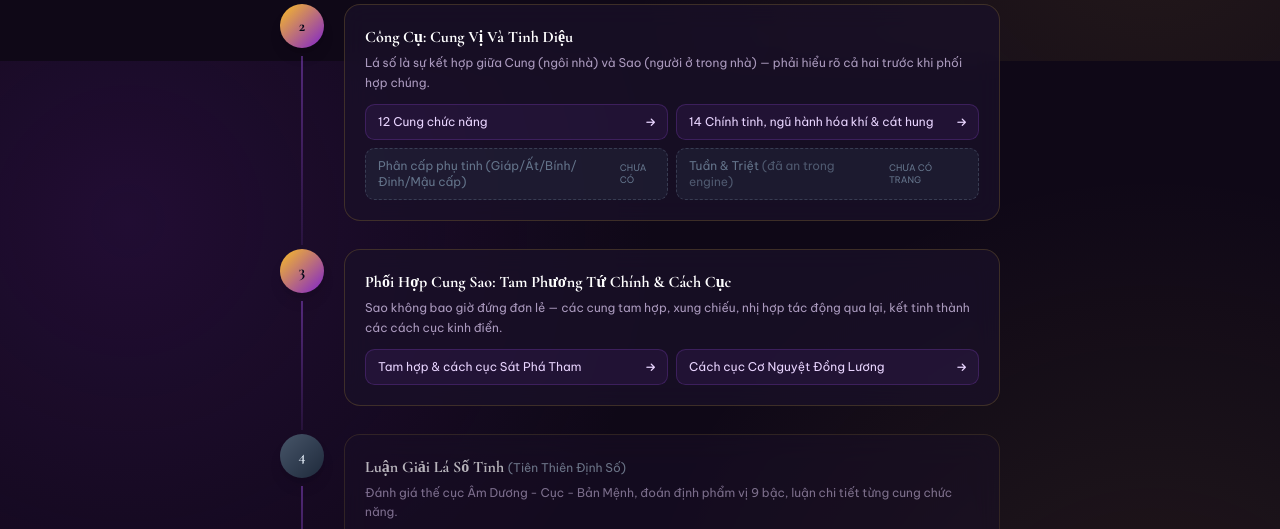
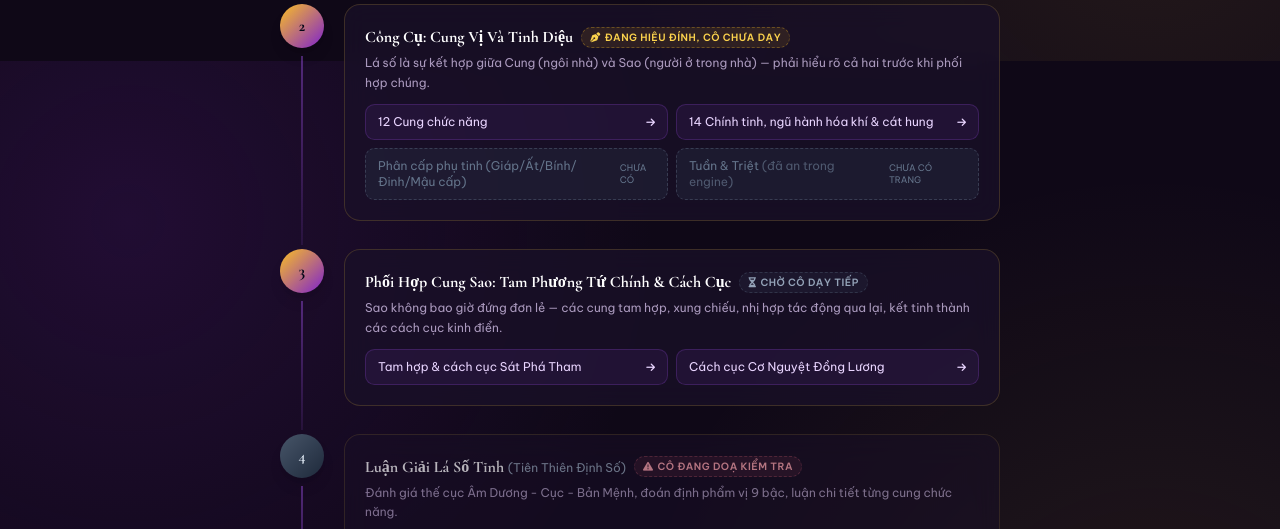
Before and after one commit to huv95/tuvi, a website: page index.html in a window 1280 px wide. Shown: the part 739-1268 px from the top of the page. Drawn offline with nearby package versions, Linux system fonts and the light colour scheme.

Commit message:
docs: thêm badge trạng thái bài học cho GĐ2/3/4 trên trang chủ
Nội dung Tử Vi trên trang đi theo tiến độ dạy thật, không phải tốc độ code:
GĐ2 đang hiệu đính, cô chưa dạy — GĐ3 chờ cô dạy tiếp — GĐ4 cô đang doạ
kiểm tra.

```diff
--- a/index.html
+++ b/index.html
@@ -157,7 +157,10 @@
                     <div class="w-0.5 flex-1 bg-gradient-to-b from-purple-500/40 to-purple-500/10 mt-2"></div>
                 </div>
                 <div class="glass-card rounded-2xl p-5 flex-1 mb-6">
-                    <h3 class="font-bold font-serif text-white mb-1">Công Cụ: Cung Vị Và Tinh Diệu</h3>
+                    <div class="flex items-center gap-2 flex-wrap mb-1">
+                        <h3 class="font-bold font-serif text-white">Công Cụ: Cung Vị Và Tinh Diệu</h3>
+                        <span class="text-[10px] font-semibold uppercase tracking-wider text-amber-300 bg-amber-400/10 border border-dashed border-amber-400/30 rounded-full px-2 py-0.5"><i class="fa-solid fa-pen-nib mr-1"></i>Đang hiệu đính, cô chưa dạy</span>
+                    </div>
                     <p class="text-xs text-purple-200/70 mb-3 leading-relaxed">Lá số là sự kết hợp giữa Cung (ngôi nhà) và Sao (người ở trong nhà) — phải hiểu rõ cả hai trước khi phối hợp chúng.</p>
                     <div class="grid sm:grid-cols-2 gap-2">
                         <a href="chinhtinh-chucnang.html" class="thanh-phan"><span>12 Cung chức năng</span><i class="fa-solid fa-arrow-right text-[10px]"></i></a>
@@ -175,7 +178,10 @@
                     <div class="w-0.5 flex-1 bg-gradient-to-b from-purple-500/40 to-purple-500/10 mt-2"></div>
                 </div>
                 <div class="glass-card rounded-2xl p-5 flex-1 mb-6">
-                    <h3 class="font-bold font-serif text-white mb-1">Phối Hợp Cung Sao: Tam Phương Tứ Chính & Cách Cục</h3>
+                    <div class="flex items-center gap-2 flex-wrap mb-1">
+                        <h3 class="font-bold font-serif text-white">Phối Hợp Cung Sao: Tam Phương Tứ Chính & Cách Cục</h3>
+                        <span class="text-[10px] font-semibold uppercase tracking-wider text-slate-400 bg-slate-700/20 border border-dashed border-slate-500/30 rounded-full px-2 py-0.5"><i class="fa-solid fa-hourglass-half mr-1"></i>Chờ cô dạy tiếp</span>
+                    </div>
                     <p class="text-xs text-purple-200/70 mb-3 leading-relaxed">Sao không bao giờ đứng đơn lẻ — các cung tam hợp, xung chiếu, nhị hợp tác động qua lại, kết tinh thành các cách cục kinh điển.</p>
                     <div class="grid sm:grid-cols-2 gap-2">
                         <a href="SatPhaTham.html" class="thanh-phan"><span>Tam hợp & cách cục Sát Phá Tham</span><i class="fa-solid fa-arrow-right text-[10px]"></i></a>
@@ -191,7 +197,10 @@
                     <div class="w-0.5 flex-1 bg-gradient-to-b from-purple-500/40 to-purple-500/10 mt-2"></div>
                 </div>
                 <div class="glass-card rounded-2xl p-5 flex-1 mb-6 opacity-70">
-                    <h3 class="font-bold font-serif text-white mb-1">Luận Giải Lá Số Tĩnh <span class="text-xs font-sans font-normal text-slate-400">(Tiên Thiên Định Số)</span></h3>
+                    <div class="flex items-center gap-2 flex-wrap mb-1">
+                        <h3 class="font-bold font-serif text-white">Luận Giải Lá Số Tĩnh <span class="text-xs font-sans font-normal text-slate-400">(Tiên Thiên Định Số)</span></h3>
+                        <span class="text-[10px] font-semibold uppercase tracking-wider text-rose-300 bg-rose-400/10 border border-dashed border-rose-400/30 rounded-full px-2 py-0.5"><i class="fa-solid fa-triangle-exclamation mr-1"></i>Cô đang doạ kiểm tra</span>
+                    </div>
                     <p class="text-xs text-purple-200/70 mb-3 leading-relaxed">Đánh giá thế cục Âm Dương - Cục - Bản Mệnh, đoán định phẩm vị 9 bậc, luận chi tiết từng cung chức năng.</p>
                     <div class="thanh-phan chua-co"><span>Chưa có công cụ cho giai đoạn này</span><span class="text-[9px] uppercase">Sắp tới</span></div>
                 </div>
```
